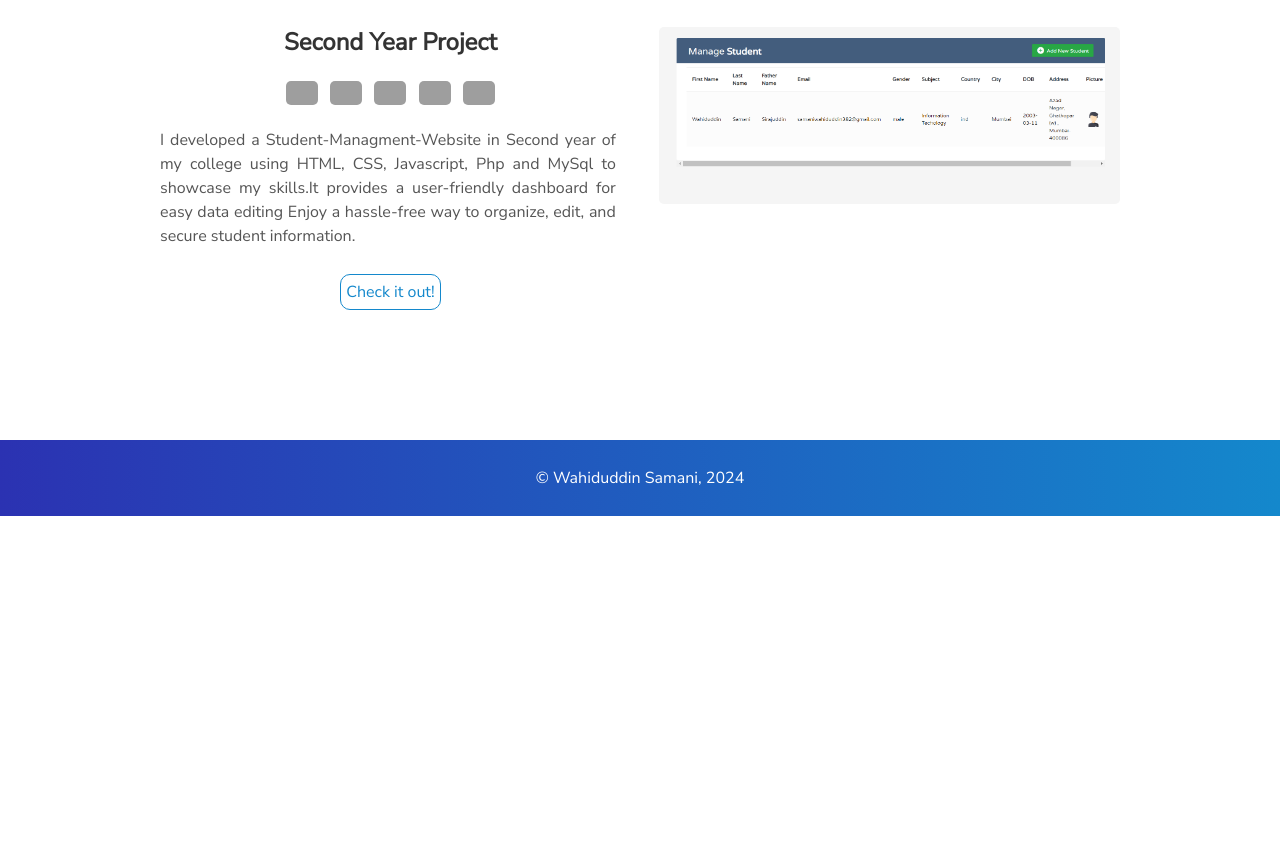
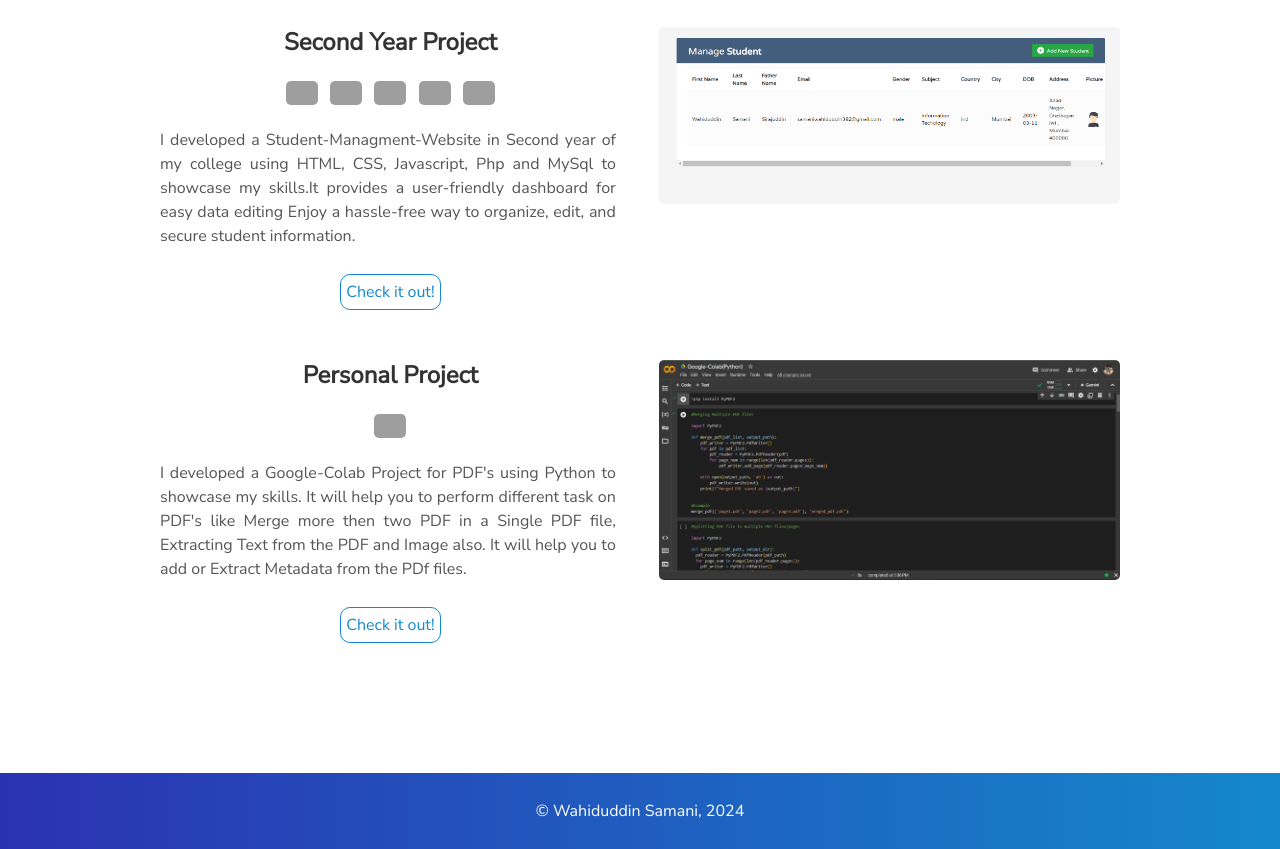
Before and after one commit to w4hids/Portfolio, a plain HTML site: page index.html in a window 1280 px wide. Shown: the part 2023-2872 px from the top of the page. Before the commit the page ends 2539 px from the top, so only its background shows below. Drawn offline with nearby package versions, Linux system fonts and the light colour scheme; grey boxes are pictures that could not be loaded.

Commit message:
Update index.html

```diff
--- a/index.html
+++ b/index.html
@@ -207,6 +207,29 @@
           <a class="project-link" target="_blank" href="https://github.com/w4hids/Student-Management">Check it out!</a>
         </div>
       </div>
+      <!-- User Project #3: Google-Colab Project for PDF's -->
+      <div class="user-projects">
+        <div class="images-right">
+          <picture>
+            <source type="image/webp" srcset="./assets/img/webp/Google-Colab Project for PDF's.png" alt="Personal Project" />
+            <img alt="Personal Project" src="./assets/img/jpg/Google-Colab Project for PDF's.png" />
+          </picture>
+        </div>
+        <div class="contents" style="text-align: center">
+          <h3>Personal Project</h3>
+          <div>
+            <img
+              src="https://img.icons8.com/?size=100&id=lOqoeP2Zy02f&format=png&color=000000"
+              height="32"
+              width="32"
+            />
+        </div>
+          <p style="text-align: justify">
+            I developed a Google-Colab Project for PDF's using Python to showcase my skills. It will help you to perform different task on PDF's like Merge more then two PDF in a Single PDF file, Extracting Text from the PDF and Image also. It will help you to add or Extract Metadata from the PDf files.
+          </p>
+          <a class="project-link" target="_blank" href="https://colab.research.google.com/drive/1OlEf_uJMLWnKec-aSo2k-J3U_wZ3DL7O?usp=sharing">Check it out!</a>
+        </div>
+      </div>
 
 </section>
 
```
